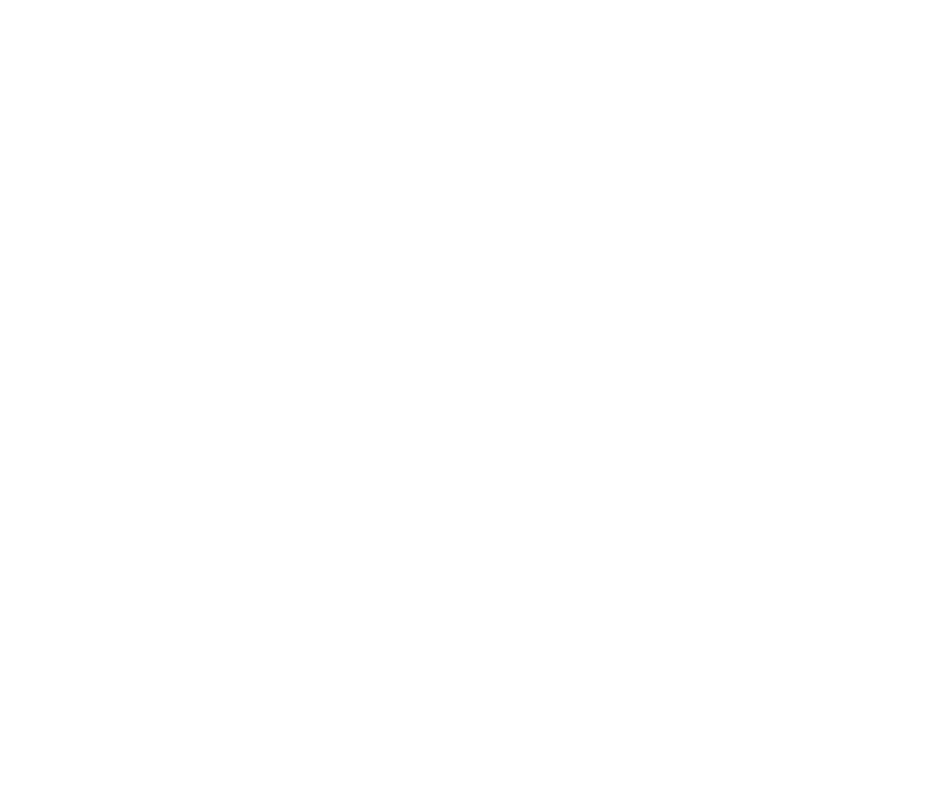
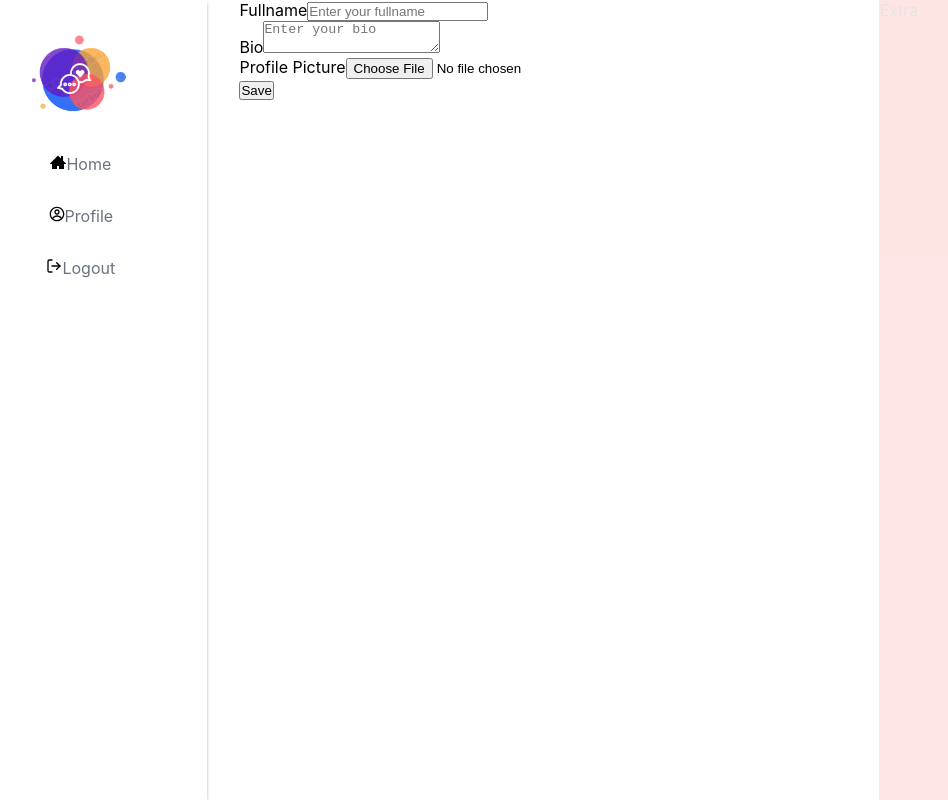
Before and after one commit to ClarenceG01/SocialVerse, a React (Create React App) app in the folder client/: page /editprofile in a window 1280 px wide. Before the commit this address had no page. Shown: the whole page, without its empty margins (45-993 px from the left). Built offline with nearby package versions, Linux system fonts and the light colour scheme; a web font is replaced by a local one.

Commit message:
handle comment on post, create edit profile page

```diff
--- a/client/package.json
+++ b/client/package.json
@@ -3,8 +3,11 @@
   "version": "0.1.0",
   "private": true,
   "dependencies": {
+    "@emotion/react": "^11.11.1",
+    "@emotion/styled": "^11.11.0",
     "@material-ui/core": "^4.12.4",
     "@material-ui/icons": "^4.11.3",
+    "@mui/material": "^5.14.0",
     "@testing-library/jest-dom": "^5.16.5",
     "@testing-library/react": "^13.4.0",
     "@testing-library/user-event": "^13.5.0",
--- a/client/src/App.css
+++ b/client/src/App.css
@@ -330,6 +330,7 @@
   justify-content: space-between;
 }
 .createpost-textarea {
+  width: 80%;
   margin: 0.5rem 0.5rem 0 0.5rem;
   border: none;
   box-shadow: rgba(0, 0, 0, 0.1) 0px 1px 3px 0px,
@@ -516,7 +517,45 @@
   height: 100vh;
   overflow-y: scroll;
 }
+.PostComments-component::-webkit-scrollbar {
+  display: none;
+}
 .posts-comments {
-  background-color: yellow;
+  width: 100%;
+  margin: 0 auto;
+}
+/* ---------------------------------------------EDIT PROFILE------------------------------------ */
+.EditProfile-component {
+  display: flex;
+  flex-direction: column;
+  margin: 0 auto;
+  width: 80%;
+  height: 100vh;
+  overflow-y: scroll;
+}
+.EditProfile-component::-webkit-scrollbar {
+  display: none;
+}
+/* -----------------------------------------------CREATE COMMENT -------------------------------- */
+.createcomment-box {
+  margin: 1rem 0;
   width: 100%;
 }
+.createcomment-top {
+  display: flex;
+  align-items: center;
+  margin-bottom: 1rem;
+}
+.createcomment-textarea {
+  margin-left: 2rem;
+  width: 70%;
+  box-shadow: rgba(0, 0, 0, 0.1) 0px 1px 3px 0px,
+    rgba(0, 0, 0, 0.06) 0px 1px 2px 0px;
+}
+.createcomment-top p {
+  margin-left: 3rem;
+}
+.button-div {
+  display: flex;
+  justify-content: flex-end;
+}
--- a/client/src/App.js
+++ b/client/src/App.js
@@ -45,6 +45,7 @@
 import Followers from "./components/Followers";
 import { ToastContainer } from "react-toastify";
 import PostComments from "./components/PostComments";
+import EditProfile from "./components/EditProfile";
 
 function App() {
   return (
@@ -60,6 +61,7 @@
         <Route path="/following" element={<Following />} />
         <Route path="/followers" element={<Followers />} />
         <Route path="/postcomments" element={<PostComments />} />
+        <Route path="/editprofile" element={<EditProfile />} />
       </Routes>
       <ToastContainer />
     </Router>
--- /dev/null
+++ b/client/src/components/CreateComment.jsx
@@ -0,0 +1,58 @@
+import { Avatar } from "@material-ui/core";
+import Button from "@mui/material/Button";
+import React, { useState, useEffect } from "react";
+import { useLocation } from "react-router-dom";
+import axios from "axios";
+import { toast } from "react-toastify";
+import "react-toastify/dist/ReactToastify.css";
+
+const CreateComment = () => {
+  const location = useLocation();
+  const post = location.state.post;
+  const [Comment, setComment] = useState("");
+  const sendComment = async (e) => {
+    try {
+      e.preventDefault();
+      setComment("");
+      const comment_inputs = {
+        post_id: post.post_id,
+        comment: Comment,
+      };
+      const response = await axios.post(
+        "http://localhost:5050/commentpost",
+        comment_inputs,
+        {
+          withCredentials: true,
+        }
+      );
+      if (response.data.message === "Post commented") {
+        toast.success("Comment posted");
+      }
+    } catch (error) {
+      console.log(error);
+    }
+  };
+  return (
+    <div className="createcomment-box">
+      <form onSubmit={sendComment}>
+        <div className="createcomment-top">
+          <Avatar />
+          <textarea
+            className="createcomment-textarea"
+            cols="33"
+            required
+            onChange={(e) => setComment(e.target.value)}
+            value={Comment}
+          />
+        </div>
+        <div className="button-div">
+          <Button variant="contained" size="small" type="submit">
+            Comment
+          </Button>
+        </div>
+      </form>
+    </div>
+  );
+};
+
+export default CreateComment;
--- a/client/src/components/CreatePost.jsx
+++ b/client/src/components/CreatePost.jsx
@@ -22,6 +22,8 @@
       .then((data) => {
         setMedia(data.secure_url);
       });
+    const values = [...formData.entries()];
+    console.log(`values`, values);
   };
   const sendPost = async (e) => {
     try {
--- /dev/null
+++ b/client/src/components/EditProfile.jsx
@@ -0,0 +1,52 @@
+import React, { useState } from "react";
+import SideMenu from "./SideMenu";
+import Extra from "./Extra";
+
+const EditProfile = () => {
+  const [Fullname, setFullname] = useState("");
+  const [Bio, setBio] = useState("");
+  const [ProfilePicture, setProfilePicture] = useState();
+  return (
+    <div className="Home-component">
+      <SideMenu />
+      <div className="EditProfile-component">
+        <form>
+          <div>
+            <label htmlFor="fullname">Fullname</label>
+            <input
+              type="text"
+              name="fullname"
+              placeholder="Enter your fullname"
+              value={Fullname}
+              // onChange={handleInputChange}
+              required
+            />
+          </div>
+          <div>
+            <label htmlFor="bio">Bio</label>
+            <textarea
+              name="bio"
+              placeholder="Enter your bio"
+              value={Bio}
+              // onChange={handleInputChange}
+            ></textarea>
+          </div>
+          <div>
+            <label htmlFor="profilePicture">Profile Picture</label>
+            <input
+              type="file"
+              name="profilePicture"
+              accept="image/*"
+              value={ProfilePicture}
+              // onChange={handleInputChange}
+            />
+          </div>
+          <button type="submit">Save</button>
+        </form>
+      </div>
+      <Extra />
+    </div>
+  );
+};
+
+export default EditProfile;
--- a/client/src/components/Home.jsx
+++ b/client/src/components/Home.jsx
@@ -6,6 +6,9 @@
 import Logout from "./logout";
 import Userprofile from "./Userprofile";
 import PostComments from "./PostComments";
+import Followers from "./Followers";
+import Following from "./Following";
+import EditProfile from "./EditProfile";
 
 const Home = () => {
   return (
@@ -16,6 +19,9 @@
         <Route path="/logout" element={<Logout />} />
         <Route path="/userprofile" element={<Userprofile />} />
         <Route path="/postcomments" element={<PostComments />} />
+        <Route path="/followers" element={<Followers />} />
+        <Route path="/following" element={<Following />} />
+        <Route path="/editprofile" element={<EditProfile />} />
       </Routes>
 
       <Extra />
--- a/client/src/components/PostComments.jsx
+++ b/client/src/components/PostComments.jsx
@@ -5,6 +5,7 @@
 import SinglePost from "./SinglePost";
 import axios from "axios";
 import SingleComment from "./SingleComment";
+import CreateComment from "./CreateComment";
 
 const PostComments = () => {
   const location = useLocation();
@@ -27,6 +28,7 @@
       <SideMenu />
       <div className="PostComments-component">
         <SinglePost key={post.post_id} post={post} />
+        <CreateComment post={post} />
         <div className="posts-comments">
           {Comments.map((comment) => {
             return <SingleComment key={comment.comment_id} comment={comment} />;
--- a/client/src/components/SingleComment.jsx
+++ b/client/src/components/SingleComment.jsx
@@ -12,7 +12,7 @@
         <Avatar src={comment.profile_picture} alt="profile picture" />
         <div className="user-details">
           <p className="fullname">{comment.full_name}</p>
-          <p className="username">{comment.username}</p>
+          <p className="username">@{comment.username}</p>
         </div>
       </div>
       <div className="post-body">
--- a/client/src/components/Userprofile.jsx
+++ b/client/src/components/Userprofile.jsx
@@ -22,6 +22,9 @@
   const getFollowers = async () => {
     navigate("/followers");
   };
+  const editProfile = async () => {
+    navigate("/editprofile");
+  };
   useEffect(() => {
     getUserDetails();
   }, []);
@@ -38,7 +41,7 @@
                   <p>{user.full_name}</p>
                   <p>@{user.username}</p>
                 </div>
-                <button>Edit Profile</button>
+                <button onClick={editProfile}>Edit Profile</button>
               </div>
               <div className="user-details">
                 <p>{user.bio}</p>
```
Also changed, not shown: client/src/components/SinglePost.jsx (+12 -6 lines), 1 other file (tests, documents, lock files or other folders).
